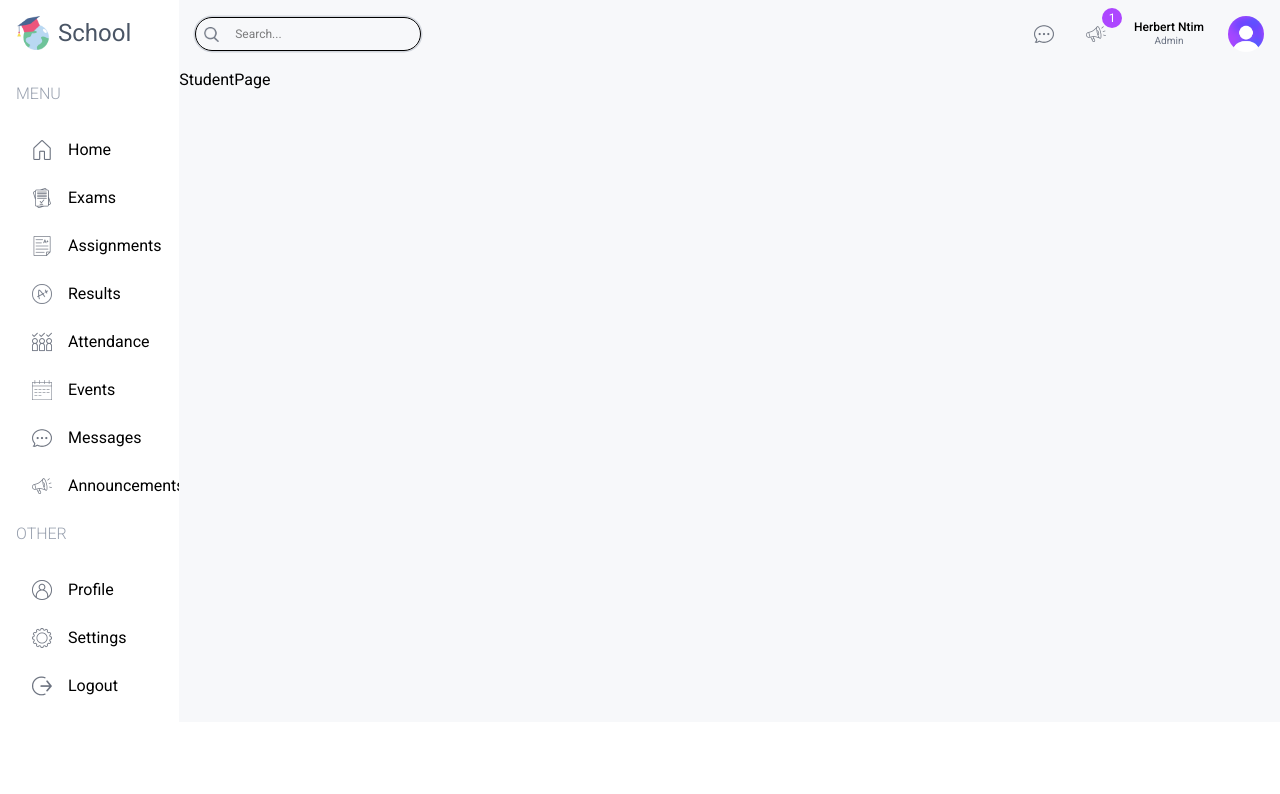
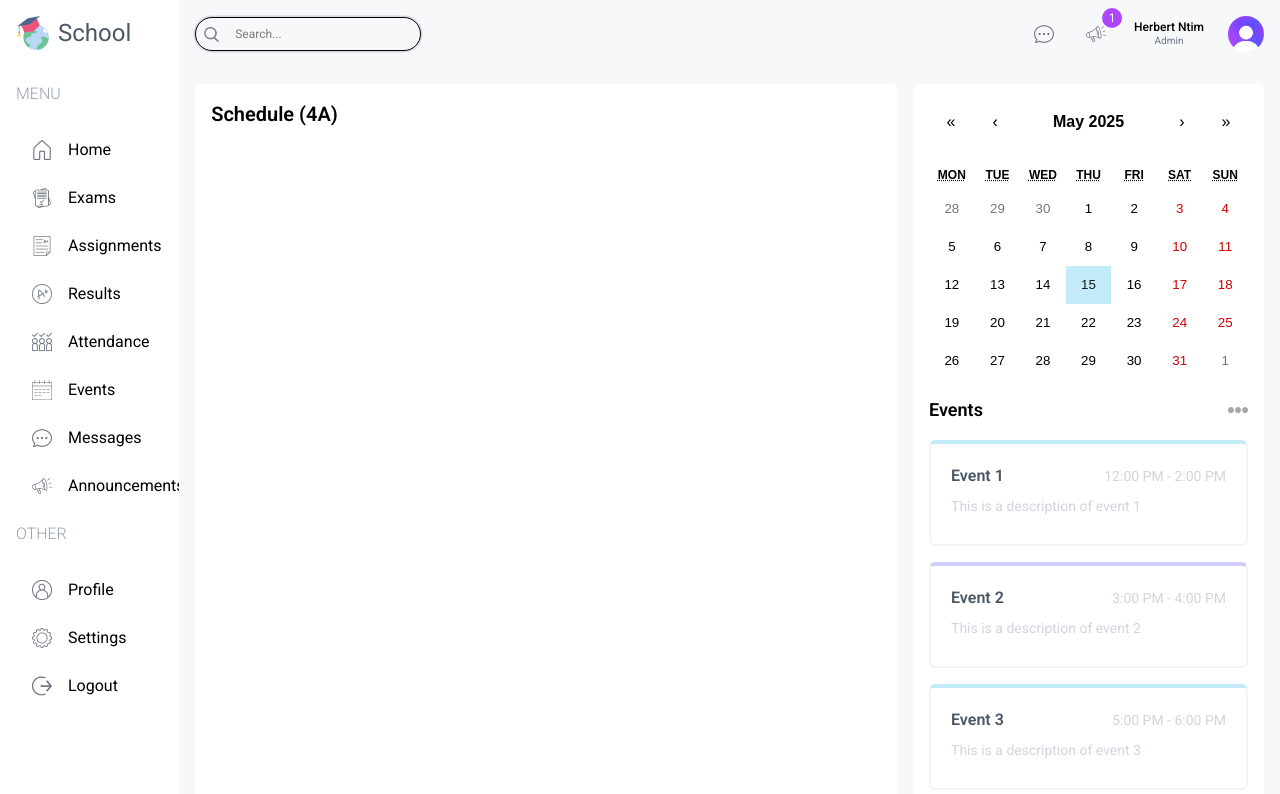
Before and after one commit to HerbertNtim/school-management, a Next.js app: page /student in a window 1280 px wide. Shown: the top 794 px of the page. Built offline with nearby package versions, Linux system fonts and the light colour scheme.

Commit message:
dev: big calendar

```diff
--- a/package.json
+++ b/package.json
@@ -11,6 +11,7 @@
   "dependencies": {
     "next": "15.3.2",
     "react": "^19.0.0",
+    "react-big-calendar": "^1.18.0",
     "react-calendar": "^5.1.0",
     "react-dom": "^19.0.0",
     "recharts": "^2.15.3"
--- a/src/app/(dashboard)/layout.tsx
+++ b/src/app/(dashboard)/layout.tsx
@@ -5,9 +5,9 @@ import Link from "next/link"
 
 const DashboardLayout = ({ children }: { children: React.ReactNode }) => {
   return (
-    <main className="h-full flex">
+    <main className="h-screen flex">
       {/* LEFT */}
-      <div className="w-[14%] md:w-[8%] lg:w-[16%] xl:w-[14%] p-4">
+      <div className="w-[14%] md:w-[8%] lg:w-[16%] xl:w-[14%] p-4 overflow-y-auto">
         <Link href='/' className="flex items-center justify-center lg:justify-start gap-2">
           <Image src='/logo.png' alt={'logo'} width={34} height={34} />
           <span className="hidden lg:block text-2xl text-gray-600">School</span>
--- a/src/app/(dashboard)/student/page.tsx
+++ b/src/app/(dashboard)/student/page.tsx
@@ -1,8 +1,22 @@
+import Announcement from '@/components/Announcement'
+import EventCalendar from '@/components/EventCalendar'
 import React from 'react'
 
 const StudentPage = () => {
   return (
-    <div>StudentPage</div>
+    <div className='p-4 flex gap-4 flex-col xl:flex-row'>
+      {/* LEFT */}
+      <div className='w-full xl:w-2/3'>
+        <div className='h-full bg-white p-4 rounded-md'>
+          <h1 className='text-xl font-semibold'>Schedule (4A)</h1>
+        </div>
+      </div>
+      {/* RIGHT */}
+      <div className='w-full lg:w-1/3 flex flex-col gap-8'>
+        <EventCalendar />
+        <Announcement />
+      </div>
+    </div>
   )
 }
 
--- a/src/components/EventCalendar.tsx
+++ b/src/components/EventCalendar.tsx
@@ -1,3 +1,5 @@
+'use client';
+
 import Image from 'next/image';
 import { useState } from 'react';
 import Calendar from 'react-calendar';
```
Also changed, not shown: 1 other file (tests, documents, lock files or other folders).
